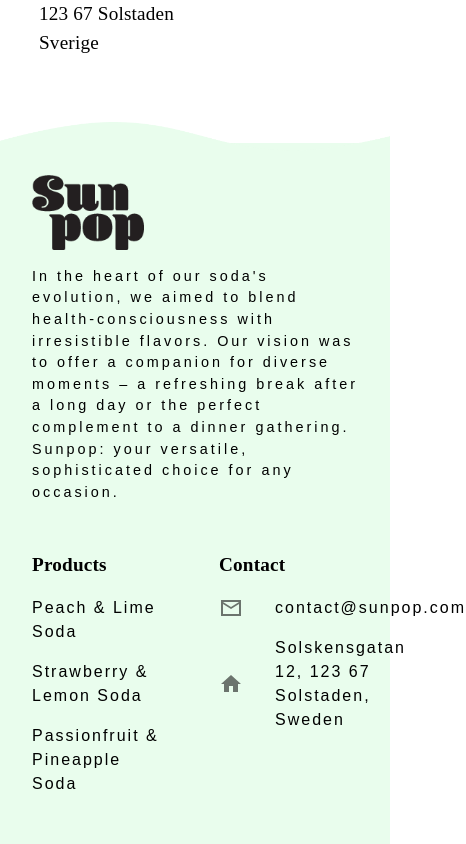
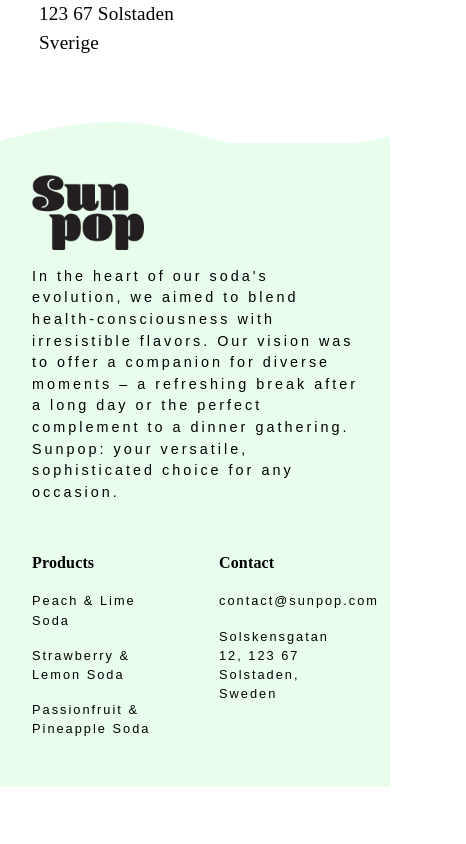
Before and after one commit to moamoa07/sunpop, a React (Vite) app: page / in a window 390 px wide. Shown: the part 2989-3833 px from the top of the page, 466 px wide, since content can reach past the window. After the commit the page ends 3776 px from the top, so only its background shows below. Built offline with nearby package versions, Linux system fonts and the light colour scheme; a web font is replaced by a local one.

Commit message:
made footer a bit more responsive

```diff
--- a/src/components/Footer.tsx
+++ b/src/components/Footer.tsx
@@ -1,13 +1,4 @@
-import HomeSharpIcon from '@mui/icons-material/HomeSharp';
-import MailOutlineSharpIcon from '@mui/icons-material/MailOutlineSharp';
-import {
-  Box,
-  Grid,
-  List,
-  ListItem,
-  ListItemIcon,
-  Typography,
-} from '@mui/material';
+import { Box, Grid, List, ListItem, Typography } from '@mui/material';
 
 function Footer() {
   return (
@@ -53,7 +44,7 @@ function Footer() {
                   sx={{
                     fontFamily: 'Gelica-regular',
                     fontWeight: '800',
-                    fontSize: '1.2rem',
+                    fontSize: { xs: '1rem', md: '1.2rem' },
                   }}
                 >
                   Products
@@ -64,6 +55,7 @@ function Footer() {
                   sx={{
                     fontFamily: 'arial',
                     letterSpacing: 2,
+                    fontSize: { xs: '0.8rem', md: '1rem' },
                   }}
                 >
                   Peach & Lime Soda
@@ -74,6 +66,7 @@ function Footer() {
                   sx={{
                     fontFamily: 'arial',
                     letterSpacing: 2,
+                    fontSize: { xs: '0.8rem', md: '1rem' },
                   }}
                 >
                   Strawberry & Lemon Soda
@@ -84,6 +77,7 @@ function Footer() {
                   sx={{
                     fontFamily: 'arial',
                     letterSpacing: 2,
+                    fontSize: { xs: '0.8rem', md: '1rem' },
                   }}
                 >
                   Passionfruit & Pineapple Soda
@@ -98,33 +92,29 @@ function Footer() {
                   sx={{
                     fontFamily: 'Gelica-regular',
                     fontWeight: '800',
-                    fontSize: '1.2rem',
+                    fontSize: { xs: '1rem', md: '1.2rem' },
                   }}
                 >
                   Contact
                 </Typography>
               </ListItem>
               <ListItem>
-                <ListItemIcon>
-                  <MailOutlineSharpIcon />
-                </ListItemIcon>
                 <Typography
                   sx={{
                     fontFamily: 'arial',
                     letterSpacing: 2,
+                    fontSize: { xs: '0.8rem', md: '1rem' },
                   }}
                 >
                   contact@sunpop.com
                 </Typography>
               </ListItem>
               <ListItem>
-                <ListItemIcon>
-                  <HomeSharpIcon />
-                </ListItemIcon>
                 <Typography
                   sx={{
                     fontFamily: 'arial',
                     letterSpacing: 2,
+                    fontSize: { xs: '0.8rem', md: '1rem' },
                   }}
                 >
                   Solskensgatan 12, 123 67 Solstaden, Sweden
```
